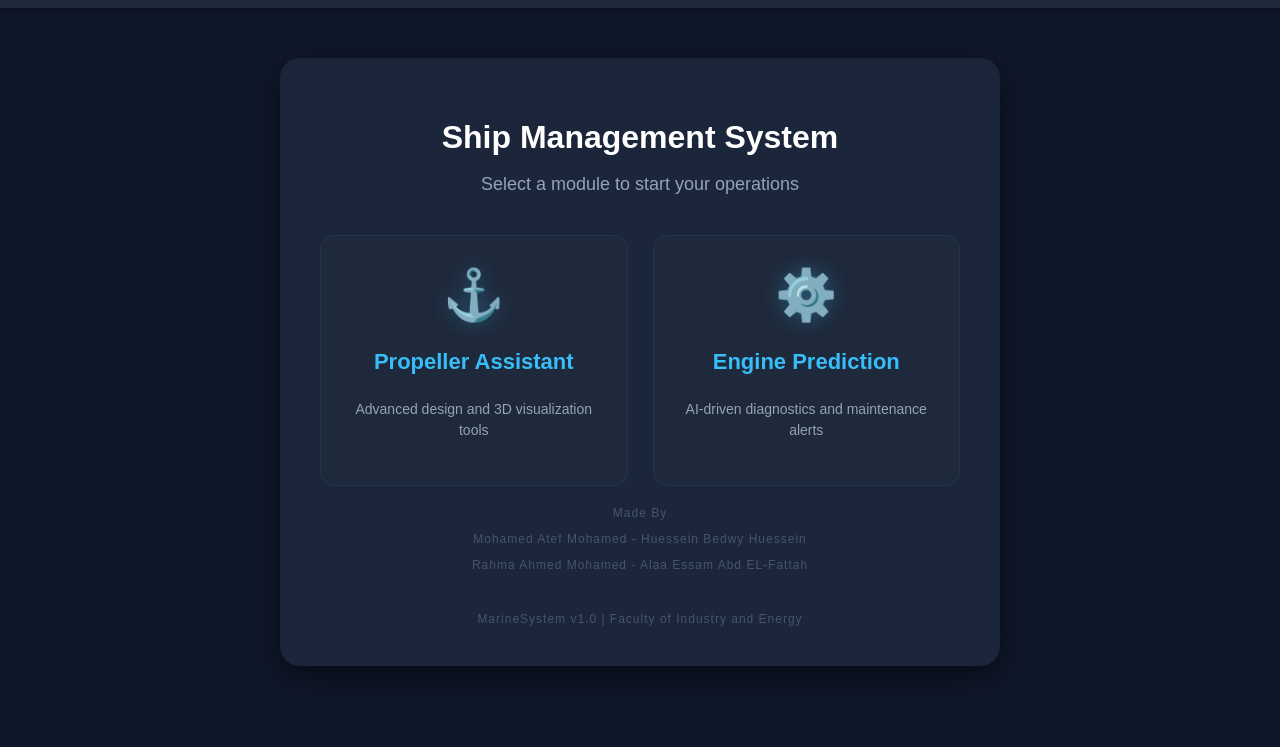
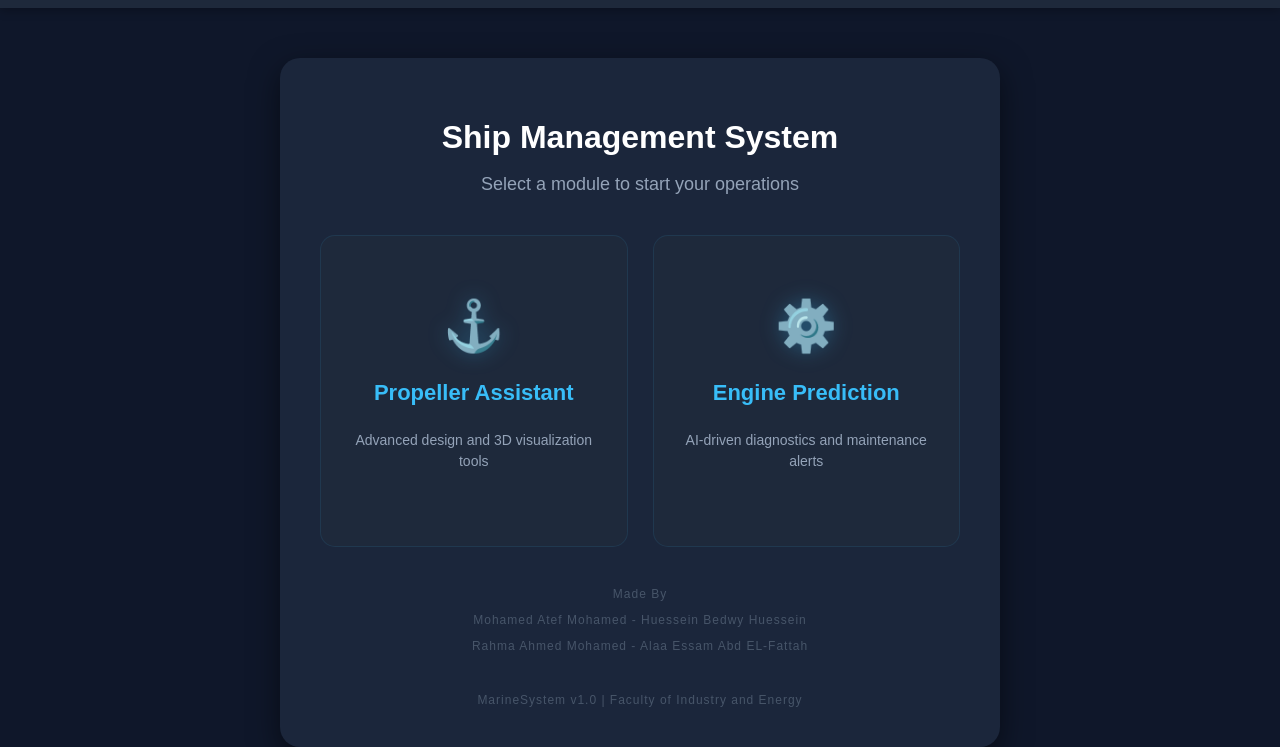
Before and after one commit to X-MohamedAtef-X/Marine-Systems-Dashboard, a plain HTML site: page index.html in a window 1280 px wide. Shown: the part 102-849 px from the top of the page. Before the commit the page ends 800 px from the top, so only its background shows below. Drawn offline with Linux system fonts and the light colour scheme.

Commit message:
Add files via upload

```diff
--- a/css/styleSheet.css
+++ b/css/styleSheet.css
@@ -99,6 +99,8 @@ h1 {
     flex-direction: column;
     align-items: center;
     justify-content: center;
+    height: 250px;
+    margin-bottom: 20px;
 }
 
 .menu-card:hover {
@@ -111,6 +113,7 @@ h1 {
 .menu-card .icon {
     font-size: 50px;
     margin-bottom: 15px;
+
     filter: drop-shadow(0 0 10px rgba(56, 189, 248, 0.3));
 }
 
```
